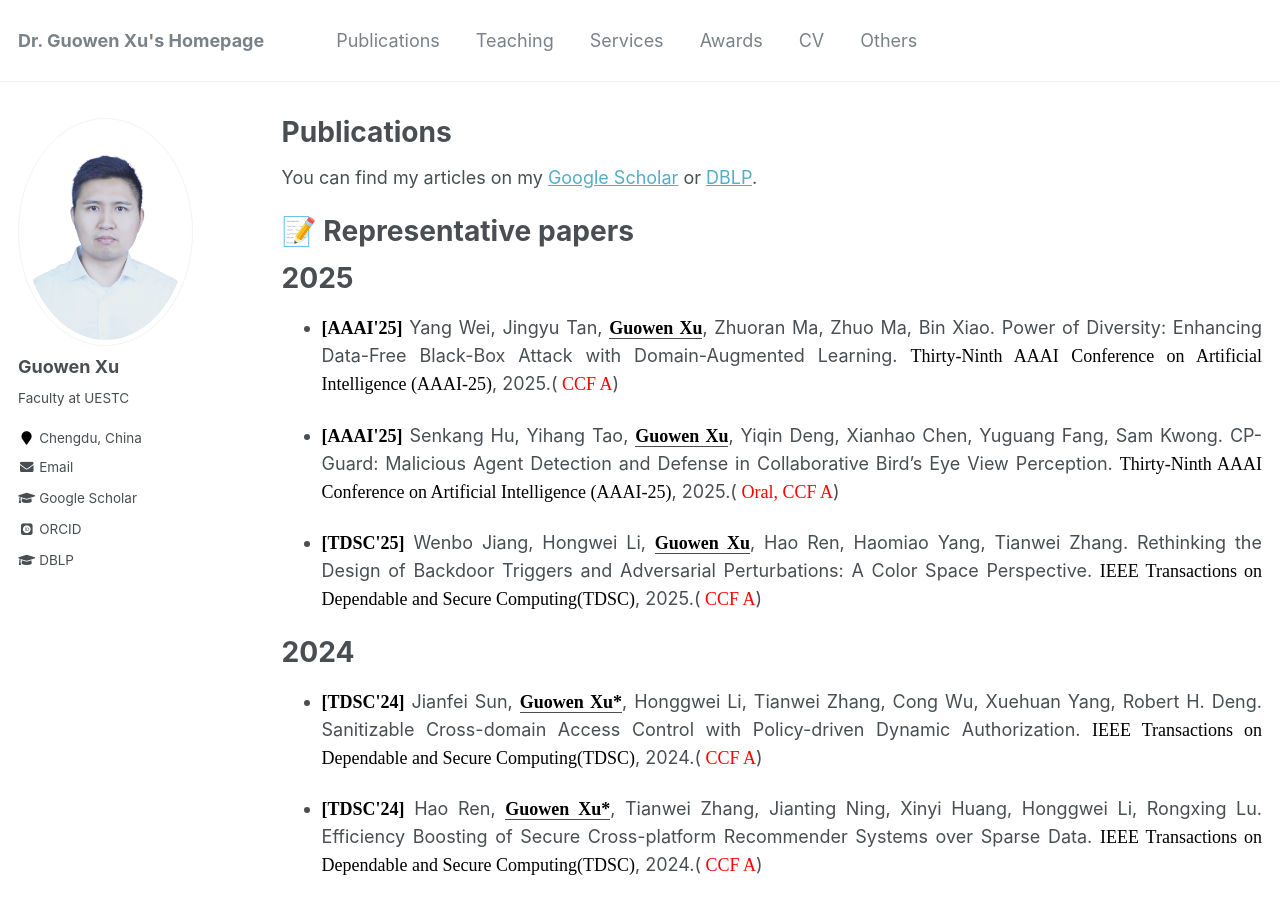
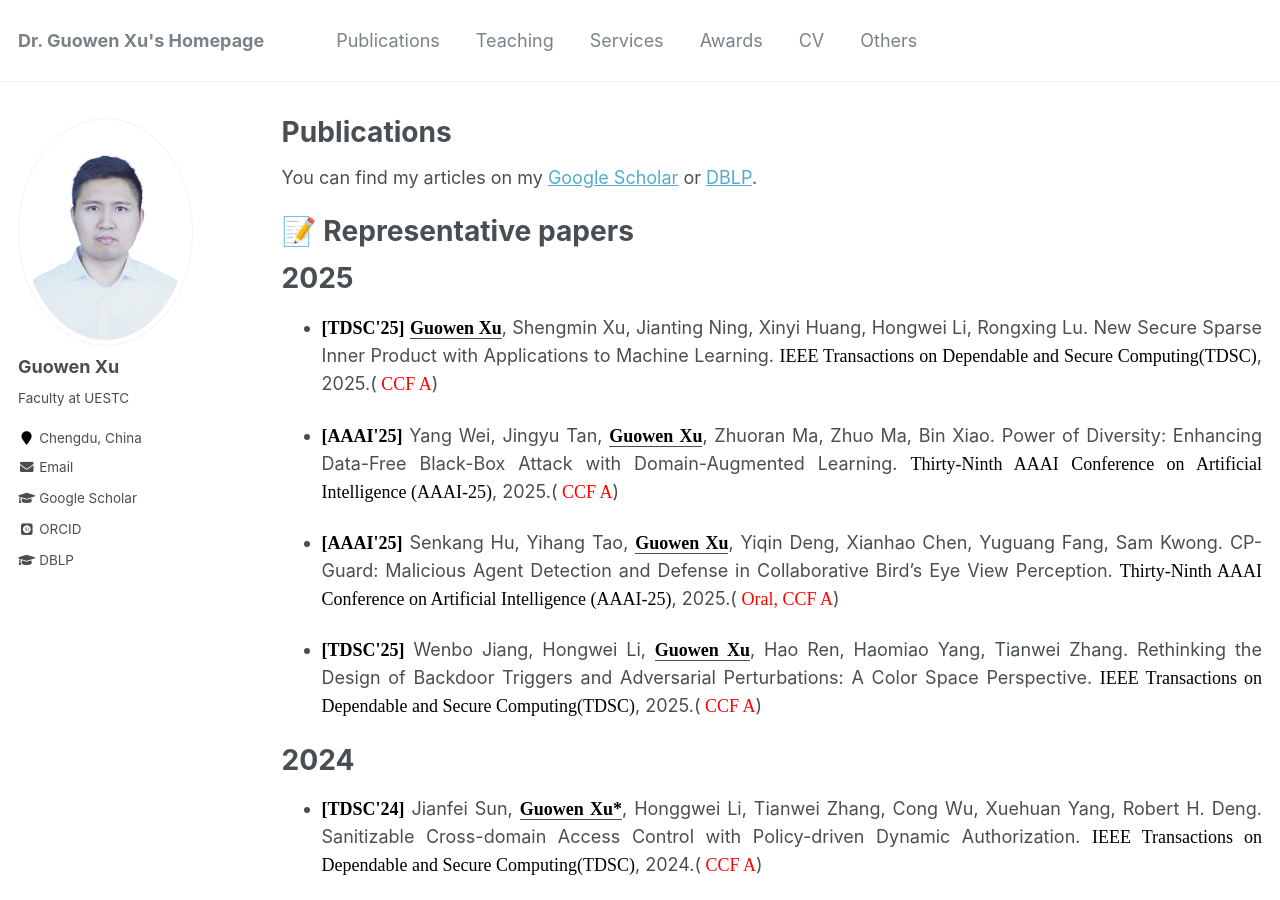
Before and after one commit to Guowen-xu/guowen-xu.github.io, a Jekyll site: the page built from _pages/publications.md, in a window 1280 px wide and 900 px high. Built offline with Jekyll 4.4.1, drawn with Linux system fonts in a browser that asks for light colours; some web fonts are replaced.

Commit message:
Update publications.md

```diff
--- a/_pages/publications.md
+++ b/_pages/publications.md
@@ -12,6 +12,7 @@ You can find my articles on my [Google Scholar](https://scholar.google.com.hk/ci
 
 
 # 2025
+* <p align="justify"> <b><font face="Times New Roman" color=black size=4> [TDSC'25]</font></b> <u><b><font face="Times New Roman" color=black size=4> Guowen Xu</font></b></u>, Shengmin Xu,  Jianting Ning, Xinyi Huang, Hongwei Li, Rongxing Lu. New Secure Sparse Inner Product with Applications to Machine Learning. <font face="Times New Roman" color=black size=4> IEEE Transactions on Dependable and Secure Computing(TDSC)</font>, 2025.(<font face="Times New Roman" color=red size=4> CCF A</font>)
 * <p align="justify"> <b><font face="Times New Roman" color=black size=4> [AAAI'25]</font></b> Yang Wei, Jingyu Tan, <u><b><font face="Times New Roman" color=black size=4> Guowen Xu</font></b></u>, Zhuoran Ma, Zhuo Ma, Bin Xiao. Power of Diversity: Enhancing Data-Free Black-Box Attack with Domain-Augmented Learning. <font face="Times New Roman" color=black size=4> Thirty-Ninth AAAI Conference on Artificial Intelligence (AAAI-25)</font>, 2025.(<font face="Times New Roman" color=red size=4> CCF A</font>)
 
 * <p align="justify"> <b><font face="Times New Roman" color=black size=4> [AAAI'25]</font></b> Senkang Hu, Yihang Tao, <u><b><font face="Times New Roman" color=black size=4> Guowen Xu</font></b></u>, Yiqin Deng, Xianhao Chen, Yuguang Fang, Sam Kwong. CP-Guard: Malicious Agent Detection and Defense in Collaborative Bird’s Eye View Perception. <font face="Times New Roman" color=black size=4> Thirty-Ninth AAAI Conference on Artificial Intelligence (AAAI-25)</font>, 2025.(<font face="Times New Roman" color=red size=4> Oral, CCF A</font>)
```
